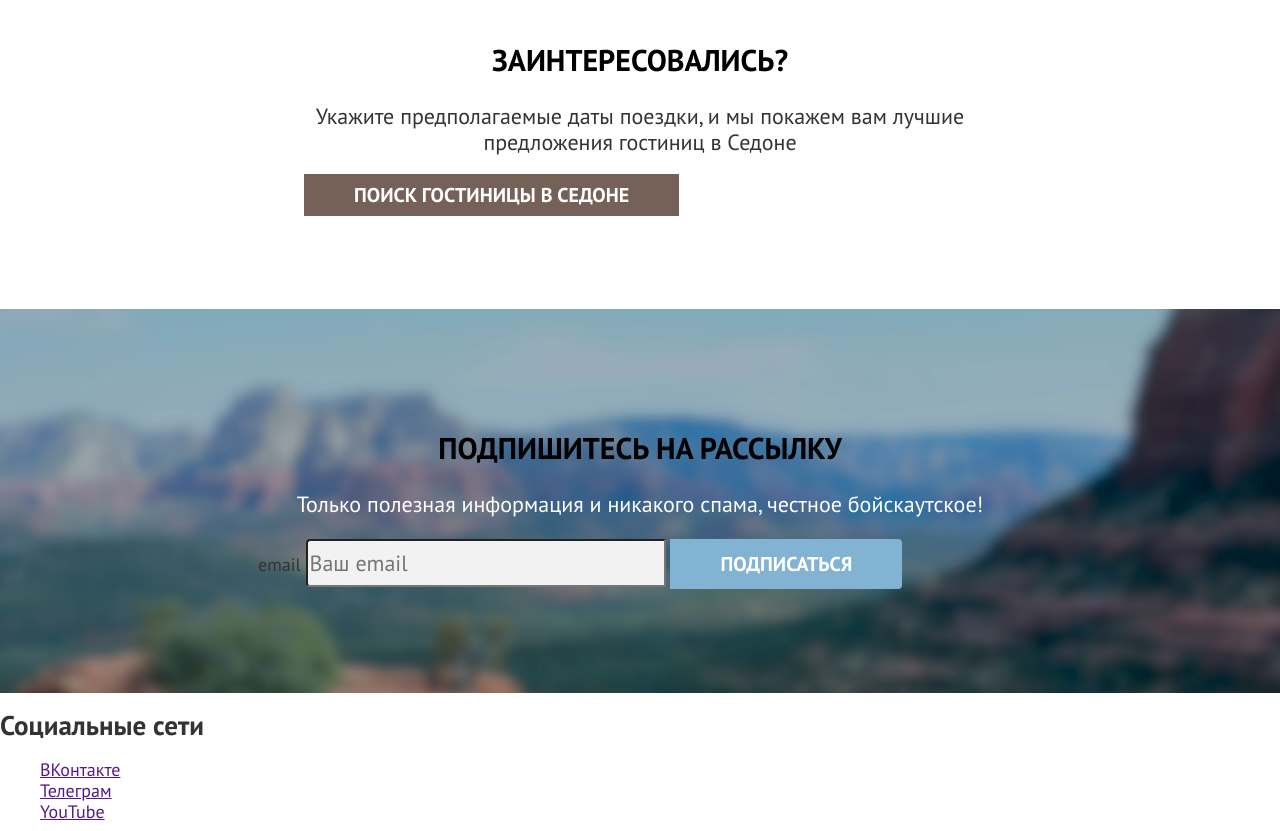
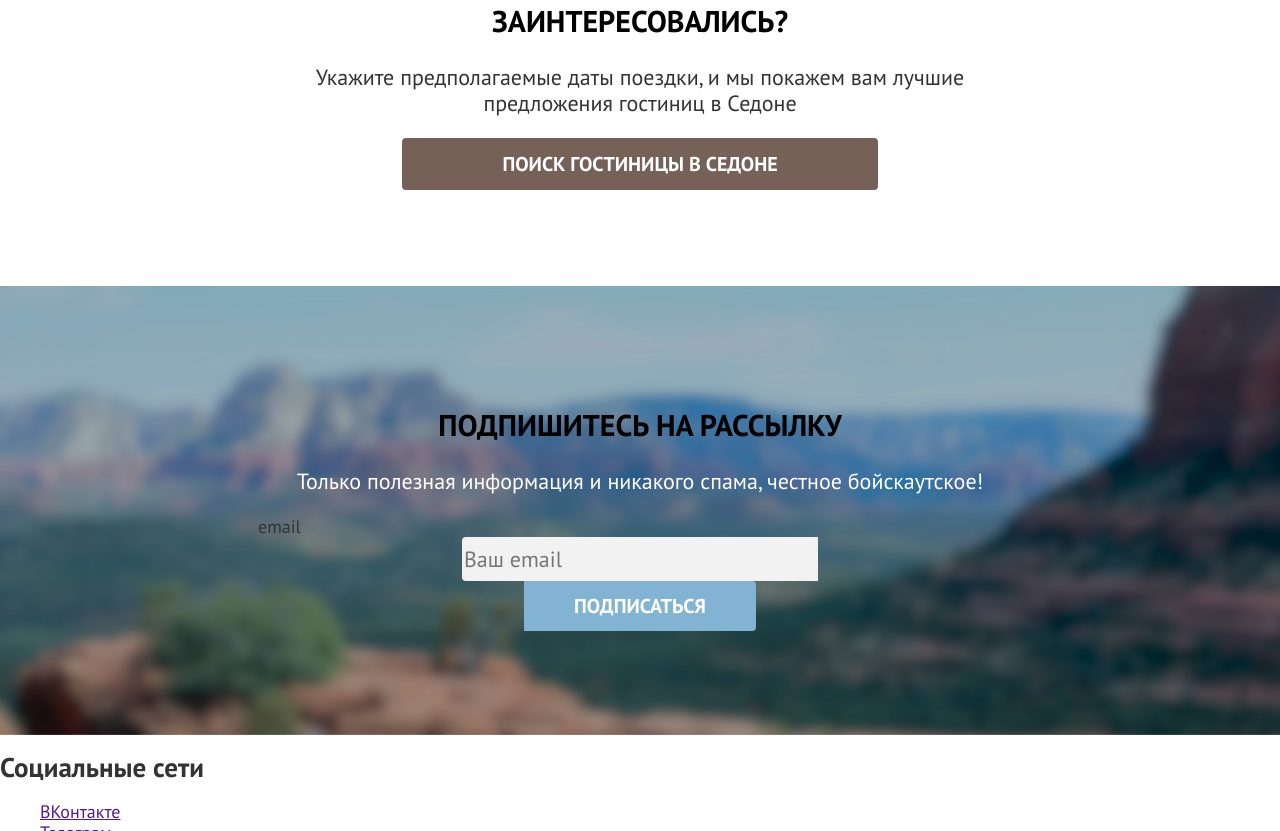
Before and after one commit to narziev-ak/2342585-sedona-2, a plain HTML site: page index.html in a window 1280 px wide. Shown: the part 2623-3454 px from the top of the page. Drawn offline with Linux system fonts and the light colour scheme.

Commit message:
кнопки центрировал

```diff
--- a/index.html
+++ b/index.html
@@ -115,7 +115,7 @@
             но и настоящего местного производства!</p>
         </li>
 
-0      </ul>
+      </ul>
     </section>
     <section class="interested">
       <h2 class="interested-title">Заинтересовались?</h2>
--- a/styles/styles.css
+++ b/styles/styles.css
@@ -180,11 +180,15 @@ li {
  text-align: center;
  text-decoration: none;
  background: #756157;
- border-radius: 4pz;
+ border-radius: 4px;
  padding: 8px 50px;
  width: 376px;
- height: 52px;
+ height: 36px;
  color: #ffffff;
+ display: block;
+ margin-left: auto;
+ margin-right: auto;
+
 }
 .subscribe-special {
   background-image: url("../images/Subscribe.png");
@@ -232,6 +236,8 @@ li {
   border-radius: 4px 0 0 4px;
   width: 352px;
   height: 42px;
+  border: none;
+
 }
 .button-subcribe-button {
 font-family: "PT Sans", sans-serif;
@@ -246,6 +252,12 @@ border-radius: 0 4px 4px 0;
 width: 232px;
 height: 50px;
 border: none;
+
+}
+.field, .button-subcribe-button {
+  display: block;
+margin-left: auto;
+margin-right: auto;
 }
 .contacts-phone-descrption {
   font-weight: 400;
```
